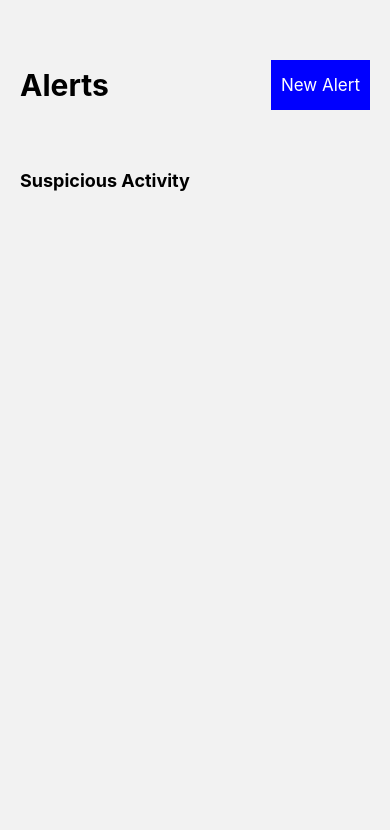
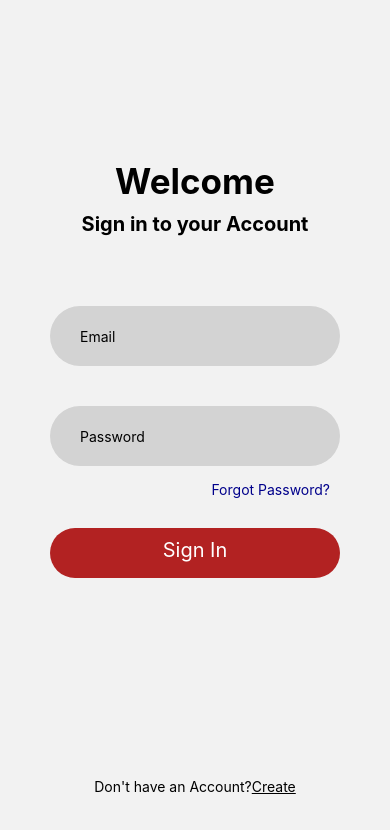
Before and after one commit to naikkajal/LocalLink, a React Native app: screen / in a window 390 px wide. Shown: the top 830 px of the page. Built offline with nearby package versions, Linux system fonts and the light colour scheme.

Commit message:
completed

```diff
--- a/App.js
+++ b/App.js
@@ -11,7 +11,7 @@ const Stack = createNativeStackNavigator();
 const App = () => {
   return (
     <NavigationContainer>
-      <Stack.Navigator initialRouteName='Alert'
+      <Stack.Navigator initialRouteName='Login'
       screenOptions={{ headerShown: false }}>
         <Stack.Screen name="Login"
         component={Login} />
--- a/firebase.js
+++ b/firebase.js
@@ -1,11 +1,7 @@
-// Import the functions you need from the SDKs you need
-import firebase from 'firebase/compat/app';
-import 'firebase/compat/auth';
-import 'firebase/compat/firestore';
-// TODO: Add SDKs for Firebase products that you want to use
-// https://firebase.google.com/docs/web/setup#available-libraries
+import { initializeApp } from 'firebase/app';
+import { getAuth } from 'firebase/auth';
+import { getFirestore } from 'firebase/firestore';
 
-// Your web app's Firebase configuration
 const firebaseConfig = {
     apiKey: "AIzaSyA9KNNxXykTZ0QR5E_0o1lKMdNF2ohPdUM",
     authDomain: "neighborhood-watch-522b2.firebaseapp.com",
@@ -15,11 +11,8 @@ const firebaseConfig = {
     appId: "1:52462838381:web:19a8cbf35d528dafcbd564"
 };
 
-if (!firebase.apps.length) {
-    firebase.initializeApp(firebaseConfig);
-  }
+const app = initializeApp(firebaseConfig);
+const auth = getAuth(app);
+const firestore = getFirestore(app);
 
-  const auth = firebase.auth();
-  const firestore = firebase.firestore();
-
-  export { auth, firestore };
+export { auth, firestore };
--- a/package.json
+++ b/package.json
@@ -9,6 +9,7 @@
     "web": "expo start --web"
   },
   "dependencies": {
+    "@firebase/firestore": "^4.6.4",
     "@react-native-firebase/app": "^20.1.0",
     "@react-native-firebase/auth": "^20.1.0",
     "@react-native-firebase/firestore": "^20.1.0",
--- a/src/screens/alert.jsx
+++ b/src/screens/alert.jsx
@@ -1,20 +1,70 @@
-import React from 'react';
-import { StyleSheet, Text, TouchableOpacity, View } from 'react-native';
+import React, { useState, useEffect } from 'react';
+import { StyleSheet, Text, TextInput, TouchableOpacity, View, FlatList } from 'react-native';
+import { firestore, auth } from '../../firebase';
+import { collection, addDoc, query, orderBy, onSnapshot, serverTimestamp } from 'firebase/firestore';
 
 const Alert = () => {
+  const [alertText, setAlertText] = useState('');
+  const [alerts, setAlerts] = useState([]);
+
+  useEffect(() => {
+    const q = query(collection(firestore, 'alerts'), orderBy('timestamp', 'desc'));
+    const unsubscribe = onSnapshot(q, (snapshot) => {
+      setAlerts(snapshot.docs.map(doc => ({ id: doc.id, ...doc.data() })));
+    });
+
+    return () => unsubscribe();
+  }, []);
+
+  const handleAddAlert = async () => {
+    if (alertText.trim() === '') return;
+
+    try {
+      const currentUserEmail = auth.currentUser.email;
+
+      await addDoc(collection(firestore, 'alerts'), {
+        text: alertText,
+        timestamp: serverTimestamp(),
+        email: currentUserEmail,
+      });
+
+      console.log('Alert added successfully');
+      setAlertText('');
+    } catch (error) {
+      console.error('Error adding alert: ', error);
+    }
+  };
+
   return (
     <View style={styles.container}>
       <View style={styles.headerContainer}>
         <Text style={styles.header}>Alerts</Text>
-        <TouchableOpacity>
-         <View style={styles.newAlertContainer}>
-           <Text style={styles.newAlertText}>New Alert</Text>
-         </View>
-         </TouchableOpacity>
-       </View>
-      <View style={styles.SusContainer}>
-        <Text style={styles.SusText}>Suspicious Activity</Text>
+        <TouchableOpacity onPress={handleAddAlert}>
+          <View style={styles.newAlertContainer}>
+            <Text style={styles.newAlertText}>New Alert</Text>
+          </View>
+        </TouchableOpacity>
       </View>
+
+      <TextInput
+        style={styles.input}
+        placeholder='Enter alert text'
+        value={alertText}
+        onChangeText={setAlertText}
+      />
+
+      <FlatList
+        data={alerts}
+        keyExtractor={item => item.id}
+        renderItem={({ item }) => (
+          <View style={styles.alertItem}>
+            <Text style={styles.alertText}>{item.text}</Text>
+            <Text style={styles.alertTimestamp}>
+              {item.timestamp?.toDate().toLocaleString()}, by {item.email}
+            </Text>
+          </View>
+        )}
+      />
     </View>
   );
 };
@@ -23,7 +73,9 @@ export default Alert;
 
 const styles = StyleSheet.create({
   container: {
+    flex: 1,
     padding: 20,
+    marginTop: 50,
   },
   headerContainer: {
     flexDirection: 'row',
@@ -31,27 +83,39 @@ const styles = StyleSheet.create({
     justifyContent: 'space-between',
   },
   header: {
-    marginTop: 40,
     fontSize: 30,
     fontWeight: 'bold',
   },
   newAlertContainer: {
     backgroundColor: 'blue',
-    marginTop: 40,
     justifyContent: 'center',
     alignItems: 'center',
     height: 50,
     paddingHorizontal: 10,
+    borderRadius: 5,
   },
   newAlertText: {
     color: 'white',
     fontSize: 17,
   },
-  SusContainer: {
-    marginTop: 60,
+  input: {
+    height: 50,
+    borderColor: 'gray',
+    borderWidth: 1,
+    borderRadius: 5,
+    paddingHorizontal: 10,
+    marginVertical: 20,
   },
-  SusText: {
+  alertItem: {
+    padding: 15,
+    borderBottomWidth: 1,
+    borderBottomColor: '#ccc',
+  },
+  alertText: {
     fontSize: 18,
-    fontWeight:"700"
+  },
+  alertTimestamp: {
+    fontSize: 12,
+    color: 'gray',
   },
 });
--- a/src/screens/login.jsx
+++ b/src/screens/login.jsx
@@ -1,7 +1,8 @@
+import React, { useState } from 'react';
 import { StyleSheet, Text, TextInput, View, TouchableOpacity } from 'react-native';
-import React, { useState } from 'react';
 import { useNavigation } from '@react-navigation/native';
 import { auth } from '../../firebase';
+import { signInWithEmailAndPassword } from 'firebase/auth';
 
 const Login = () => {
   const [email, setEmail] = useState('');
@@ -9,8 +10,7 @@ const Login = () => {
   const navigation = useNavigation();
 
   const handleLogin = () => {
-    auth
-      .signInWithEmailAndPassword(email, password)
+    signInWithEmailAndPassword(auth, email, password)
       .then(userCredentials => {
         const user = userCredentials.user;
         console.log('Logged in with:', user.email);
```
Also changed, not shown: 1 other file (tests, documents, lock files or other folders).
